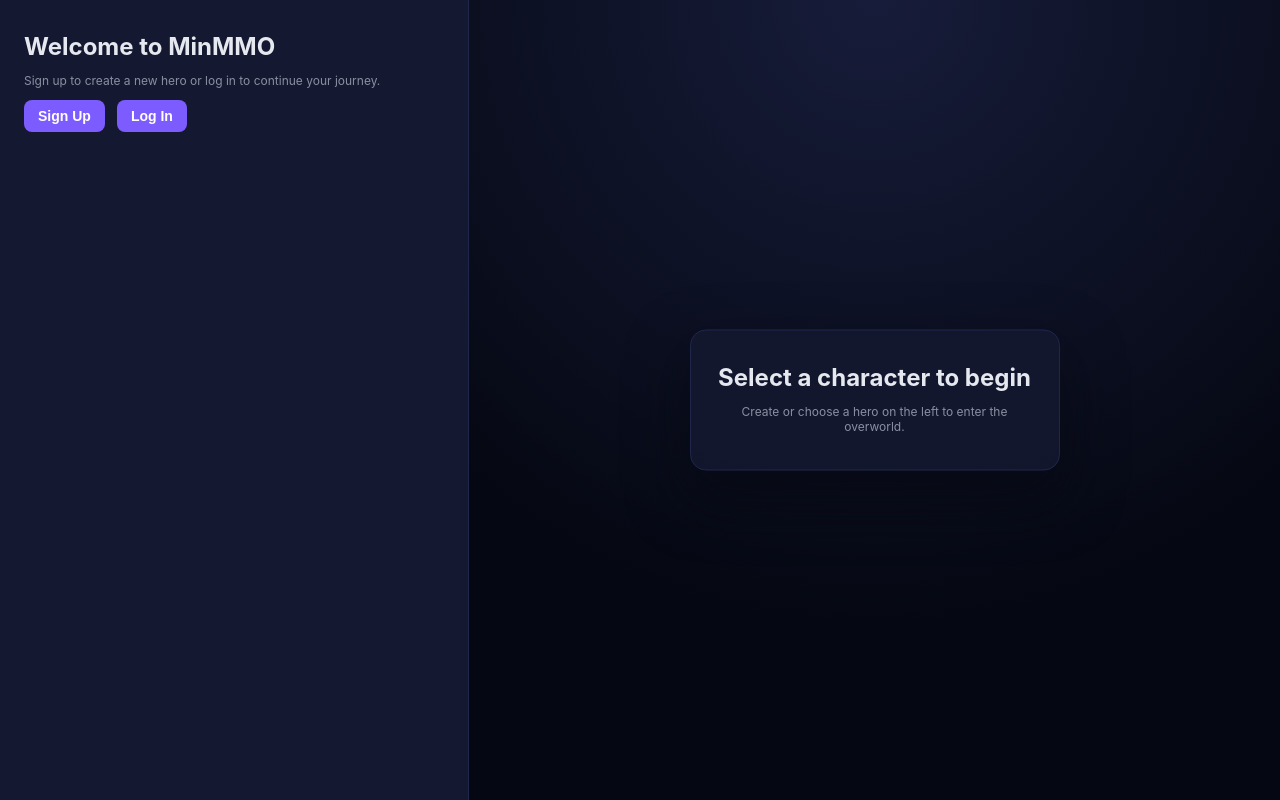
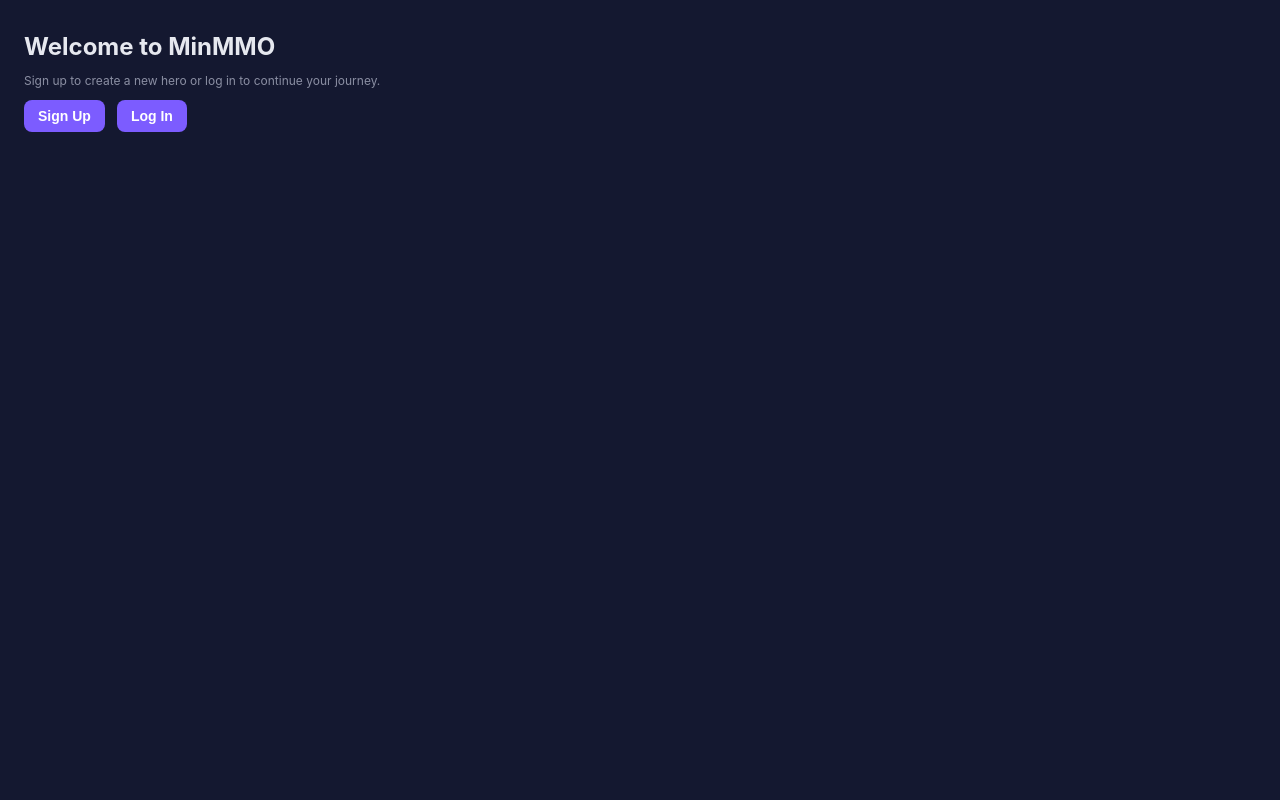
Before and after one commit to ryanwspears/MinMMO, a React app in the folder minmmo/: page / in a window 1280 px wide. Built offline with nearby package versions, Linux system fonts and the light colour scheme.

Commit message:
Show auth full screen when game idle

```diff
--- a/minmmo/src/app/game.main.tsx
+++ b/minmmo/src/app/game.main.tsx
@@ -1,4 +1,4 @@
-import { useCallback, useEffect, useMemo, useRef, useState } from 'react';
+import { useCallback, useEffect, useRef, useState } from 'react';
 import { createRoot } from 'react-dom/client';
 import Phaser from 'phaser';
 import { load, subscribe } from '@config/store';
@@ -50,8 +50,10 @@ function GameShell() {
     }
   }, []);
 
+  const shouldRunGame = isGameRunning && Boolean(selection.characterId);
+
   useEffect(() => {
-    if (!isGameRunning || !selection.characterId) {
+    if (!shouldRunGame) {
       destroyGame();
       return;
     }
@@ -97,7 +99,7 @@ function GameShell() {
       game.destroy(true);
       gameRef.current = null;
     };
-  }, [destroyGame, isGameRunning, selection.characterId]);
+  }, [destroyGame, shouldRunGame]);
 
   const handleLogout = useCallback(() => {
     setIsGameRunning(false);
@@ -105,7 +107,19 @@ function GameShell() {
     setSelection(getActiveSelection());
   }, [destroyGame]);
 
-  const hasActiveCharacter = useMemo(() => Boolean(selection.accountId && selection.characterId), [selection.accountId, selection.characterId]);
+  if (!shouldRunGame) {
+    return (
+      <div className="auth-fullscreen">
+        <AuthApp
+          selection={selection}
+          isGameRunning={isGameRunning}
+          onSelectionChange={refreshSelection}
+          onStartGame={startGame}
+          onLogout={handleLogout}
+        />
+      </div>
+    );
+  }
 
   return (
     <div className="game-layout">
@@ -120,12 +134,6 @@ function GameShell() {
       </aside>
       <main className="game-stage">
         <div ref={containerRef} className="phaser-host" />
-        {!isGameRunning && !hasActiveCharacter && (
-          <div className="game-placeholder">
-            <h2>Select a character to begin</h2>
-            <p className="small">Create or choose a hero on the left to enter the overworld.</p>
-          </div>
-        )}
       </main>
     </div>
   );
--- a/minmmo/src/index.css
+++ b/minmmo/src/index.css
@@ -17,11 +17,13 @@ body {
 
 #root {
   height: 100%;
+  min-height: 100vh;
 }
 
 .game-layout {
   display: flex;
   height: 100%;
+  min-height: 100vh;
 }
 
 .auth-panel {
@@ -30,6 +32,18 @@ body {
   overflow-y: auto;
   background: var(--panel);
   border-right: 1px solid #20264a;
+  box-sizing: border-box;
+}
+
+.auth-fullscreen {
+  display: flex;
+  flex-direction: column;
+  width: 100%;
+  min-height: 100vh;
+  background: var(--panel);
+  padding: 24px;
+  box-sizing: border-box;
+  overflow-y: auto;
 }
 
 .game-stage {
```
